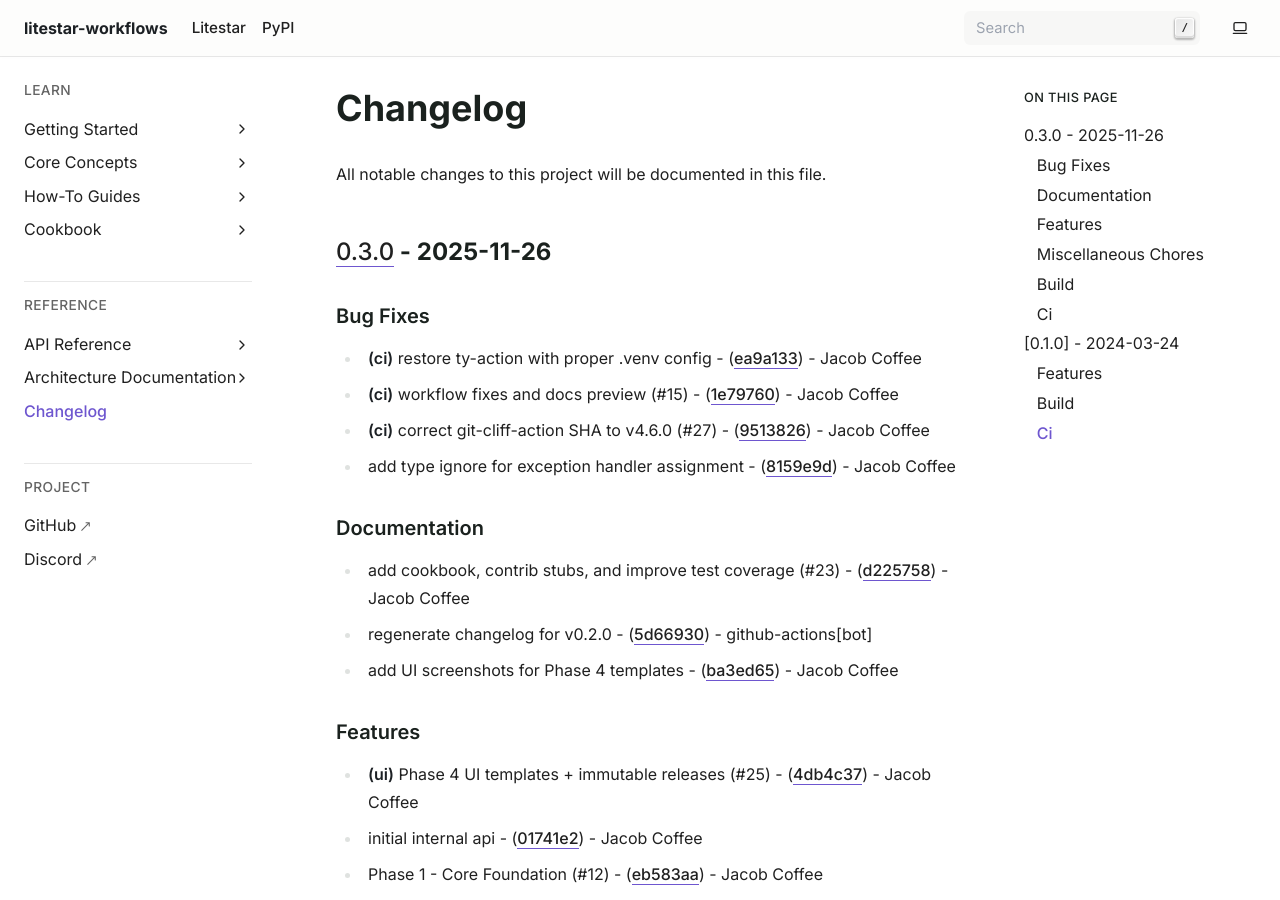
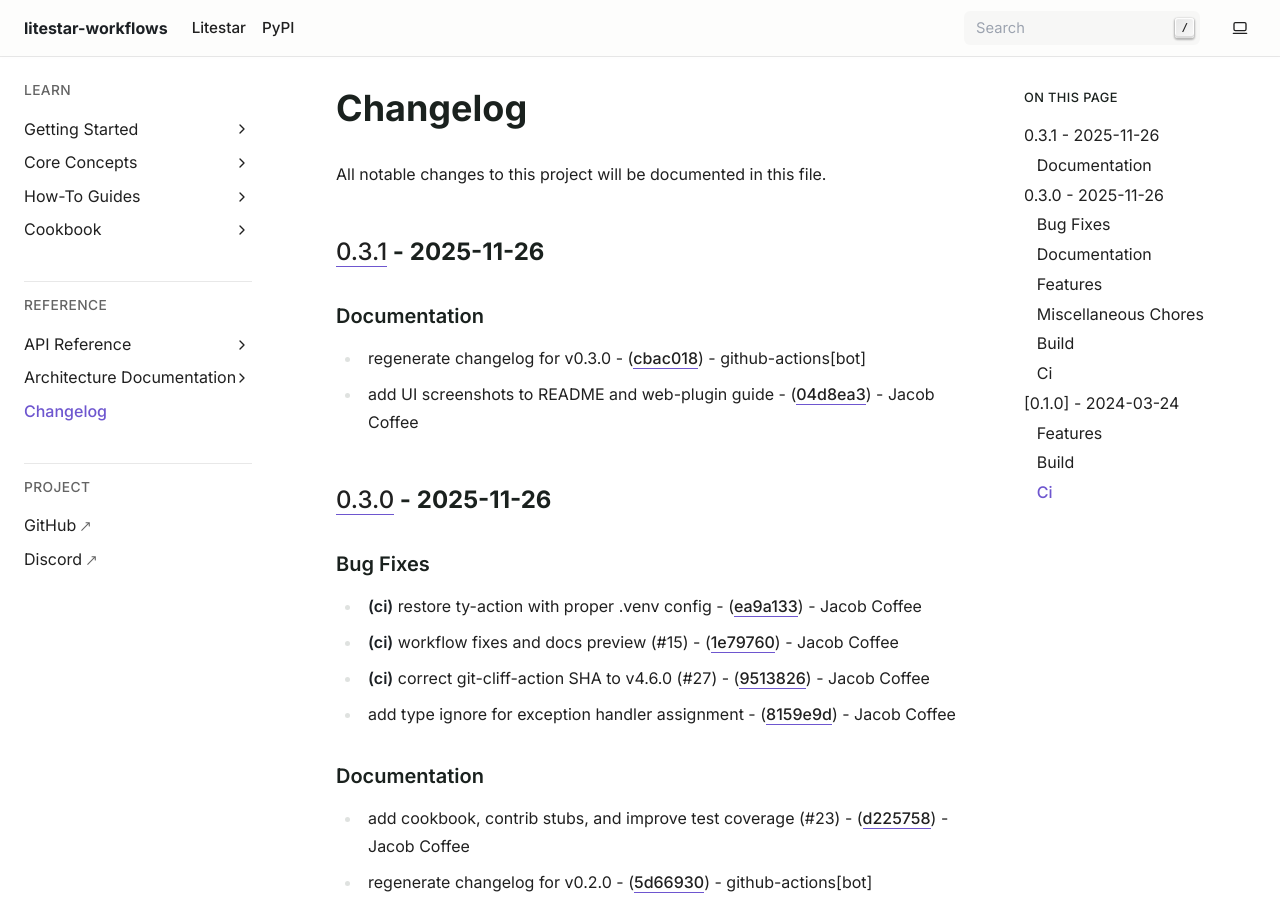
Before and after one commit to JacobCoffee/litestar-workflows, a Sphinx documentation site: the page built from docs/changelog.md, in a window 1280 px wide and 900 px high. Built offline with Sphinx 7.4.7, drawn with Linux system fonts in a browser that asks for light colours.

Commit message:
docs: regenerate changelog for v0.3.1

```diff
--- a/docs/changelog.md
+++ b/docs/changelog.md
@@ -2,6 +2,15 @@
 
 All notable changes to this project will be documented in this file.
 
+## [0.3.1](https://github.com/JacobCoffee/litestar-workflows/compare/v0.3.0..v0.3.1) - 2025-11-26
+
+
+### Documentation
+
+
+- regenerate changelog for v0.3.0 - ([cbac018](https://github.com/JacobCoffee/litestar-workflows/commit/cbac0184acc4b77adf27a4f2f53719ae91a16880)) - github-actions[bot]
+
+- add UI screenshots to README and web-plugin guide - ([04d8ea3](https://github.com/JacobCoffee/litestar-workflows/commit/04d8ea30650d4111eb3786a28dfb081e4bb7437a)) - Jacob Coffee
 ## [0.3.0](https://github.com/JacobCoffee/litestar-workflows/compare/v0.1.0..v0.3.0) - 2025-11-26
 
 
```
